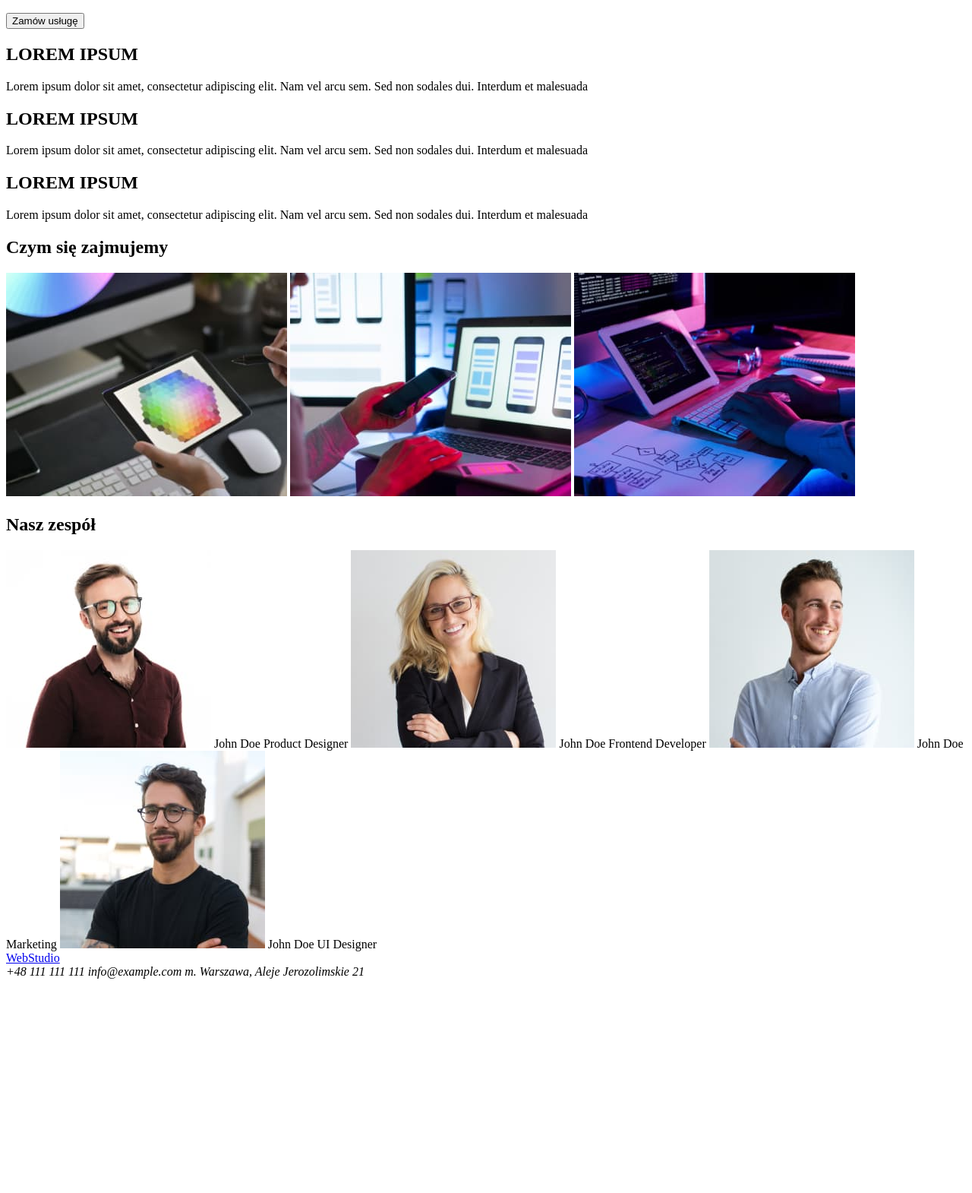
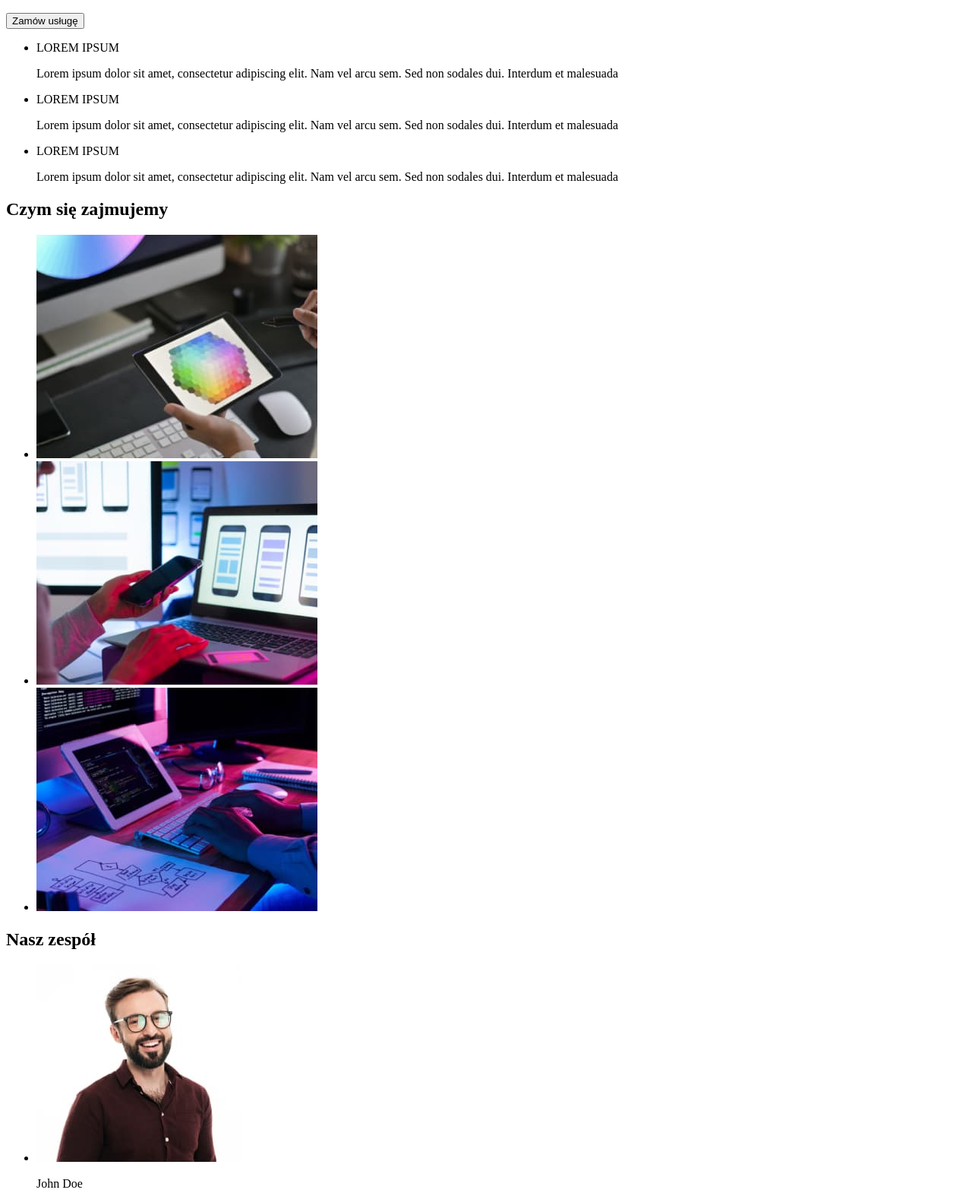
Before and after one commit to daszai/goit-markup-hw-03, a plain HTML site: page index.html in a window 1280 px wide. Shown: the part 180-1750 px from the top of the page at 76% size. Before the commit the page ends 1476 px from the top, so only its background shows below. Drawn offline with Linux system fonts and the light colour scheme.

Commit message:
Update index.html

```diff
--- a/index.html
+++ b/index.html
@@ -16,52 +16,122 @@
         </ul>
       </nav>
       <a href="mailto:info@devstudio.com">info@devstudio.com</a>
-      <a href="tel:48111111111">+48 111 111 111</a>
+      <a href="tel:+48111111111">+48 111 111 111</a>
     </header>
     <main>
       <section>
         <h1>EFEKTYWNE ROZWIĄZANIA DLA WASZEGO BIZNESU</h1>
         <button type="button">Zamów usługę</button>
       </section>
+
       <section>
-        <h2>LOREM IPSUM</h2>
+        <ul>
+          <li>
+            <p>LOREM IPSUM</p>
             <p>
-          Lorem ipsum dolor sit amet, consectetur adipiscing elit. Nam vel arcu
-          sem. Sed non sodales dui. Interdum et malesuada
+              Lorem ipsum dolor sit amet, consectetur adipiscing elit. Nam vel
+              arcu sem. Sed non sodales dui. Interdum et malesuada
             </p>
-        <h2>LOREM IPSUM</h2>
+          </li>
+          <li>
+            <p>LOREM IPSUM</p>
             <p>
-          Lorem ipsum dolor sit amet, consectetur adipiscing elit. Nam vel arcu
-          sem. Sed non sodales dui. Interdum et malesuada
+              Lorem ipsum dolor sit amet, consectetur adipiscing elit. Nam vel
+              arcu sem. Sed non sodales dui. Interdum et malesuada
             </p>
-        <h2>LOREM IPSUM</h2>
+          </li>
+          <li>
+            <p>LOREM IPSUM</p>
             <p>
-          Lorem ipsum dolor sit amet, consectetur adipiscing elit. Nam vel arcu
-          sem. Sed non sodales dui. Interdum et malesuada
+              Lorem ipsum dolor sit amet, consectetur adipiscing elit. Nam vel
+              arcu sem. Sed non sodales dui. Interdum et malesuada
             </p>
+          </li>
+        </ul>
       </section>
+
       <section>
         <h2>Czym się zajmujemy</h2>
-        <img src="./images/img1.jpg" alt="tablet" width="370" height="294" />
-        <img src="./images/img2.jpg" alt="telefon" width="370" height="294" />
-        <img src="./images/img3.jpg" alt="komputer" width="370" height="294" />
+        <ul>
+          <li>
+            <img
+              src="./images/img1.jpg"
+              alt="tablet"
+              width="370"
+              height="294"
+            />
+          </li>
+          <li>
+            <img
+              src="./images/img2.jpg"
+              alt="telefon"
+              width="370"
+              height="294"
+            />
+          </li>
+          <li>
+            <img
+              src="./images/img3.jpg"
+              alt="komputer"
+              width="370"
+              height="294"
+            />
+          </li>
+        </ul>
       </section>
+
       <section>
         <h2>Nasz zespół</h2>
-        <img src="./images/man1.jpg" alt="człowiek" width="270" height="260" />
-        John Doe Product Designer
-        <img src="./images/man2.jpg" alt="człowiek" width="270" height="260" />
-        John Doe Frontend Developer
-        <img src="./images/man3.jpg" alt="człowiek" width="270" height="260" />
-        John Doe Marketing
-        <img src="./images/man4.jpg" alt="człowiek" width="270" height="260" />
-        John Doe UI Designer
+        <ul>
+          <li>
+            <img
+              src="./images/man1.jpg"
+              alt="człowiek"
+              width="270"
+              height="260"
+            />
+            <p>John Doe</p>
+            <p>Product Designer</p>
+          </li>
+          <li>
+            <img
+              src="./images/man2.jpg"
+              alt="człowiek"
+              width="270"
+              height="260"
+            />
+            <p>John Doe</p>
+            <p>Frontend Developer</p>
+          </li>
+          <li>
+            <img
+              src="./images/man3.jpg"
+              alt="człowiek"
+              width="270"
+              height="260"
+            />
+            <p>John Doe</p>
+            <p>Marketing</p>
+          </li>
+          <li>
+            <img
+              src="./images/man4.jpg"
+              alt="człowiek"
+              width="270"
+              height="260"
+            />
+            <p>John Doe</p>
+            <p>John Doe UI Designer</p>
+          </li>
+        </ul>
       </section>
     </main>
     <footer>
       <a href="#"><span>Web</span>Studio</a>
       <address>
-        +48 111 111 111 info@example.com m. Warszawa, Aleje Jerozolimskie 21
+        <div>m. Warszawa, Aleje Jerozolimskie 21</div>
+        <a href="mailto:info@example.com">info@example.com</a>
+        <a href="tel:+48111111111">+48 111 111 111</a>
       </address>
     </footer>
   </body>
```
Lines whose indentation alone changed are shown as unchanged.
